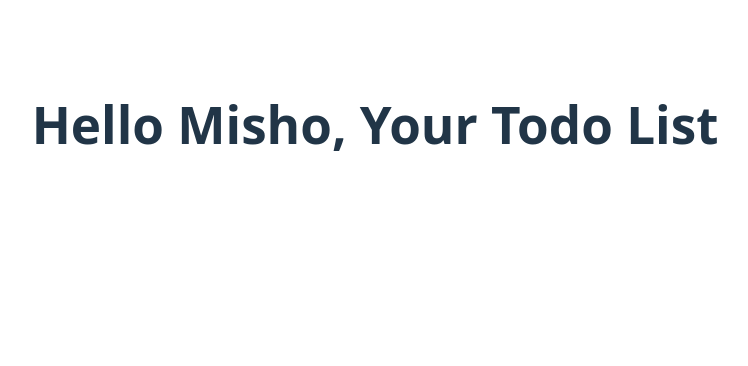
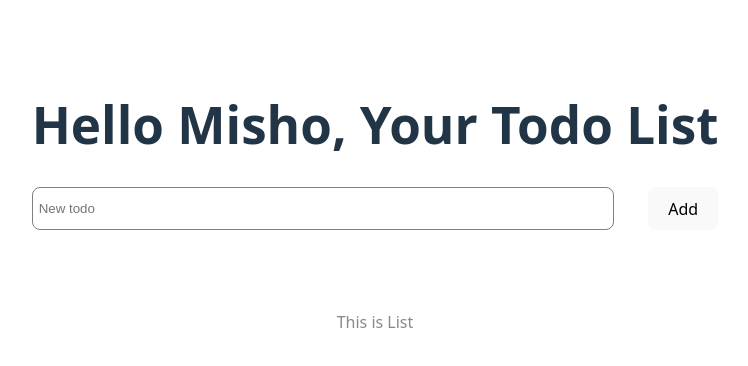
Before and after one commit to KlasniMisho123/ts-todolist-t, a website built with Vite: page todo-list-ts/index.html in a window 1280 px wide. Both pictures are taken after a click on the button "Hello". Shown: the whole page, without its empty margins (265-1013 px from the left). Built offline with nearby package versions, Linux system fonts and the light colour scheme.

Commit message:
basic todolist

```diff
--- a/todo-list-ts/src/main.ts
+++ b/todo-list-ts/src/main.ts
@@ -15,8 +15,10 @@ document.querySelector<HTMLDivElement>('#app')!.innerHTML = `
     <div class="card">
       <button id="namedeclarator" type="button"> Hello </button>
     </div>
-    <p class="read-the-docs">
-    </p>
+    <div class="list-display-div">
+      <p class="read-the-docs"> This is List </p>
+    </div>
+
   </div>
 `
 
@@ -28,12 +30,26 @@ console.log(helloSentence)
 const nameDeclarator = document.querySelector<HTMLButtonElement>('#namedeclarator')
 const nameDisplay = document.querySelector<HTMLHeadingElement>('.title-h1')
 const todoDiv = document.querySelector<HTMLDivElement>(".add-to-list-div")
+const addBtn = document.querySelector<HTMLButtonElement>('#addToList')
 
-if(nameDeclarator && nameDisplay) {
+
+if(nameDeclarator && nameDisplay && todoDiv) {
   nameDeclarator.addEventListener("click",() => {
     nameDisplay.innerText = helloSentence
     nameDeclarator.style.display = "none"
+    todoDiv.style.display = "flex"
   })
 } else {
   console.error("Button with ID #namedeclarator not found.");
 }
+
+
+
+function handleListAddition(todo: string): void{
+  // const listDisplayDiv = document.querySelector<HTMLDivElement>(".list-display-div ")
+
+  // if(todo) {
+  //   listDisplayDiv?.innerText = todo
+  // }
+  console.log(todo)
+}
--- a/todo-list-ts/src/style.css
+++ b/todo-list-ts/src/style.css
@@ -83,10 +83,9 @@ button:focus-visible {
 }
 
 .add-to-list-div {
-  display: flex;
+  display: none;
   justify-content: space-between;
   gap: 5%;
-  display: none;
 }
 
 #todoInput {
```
